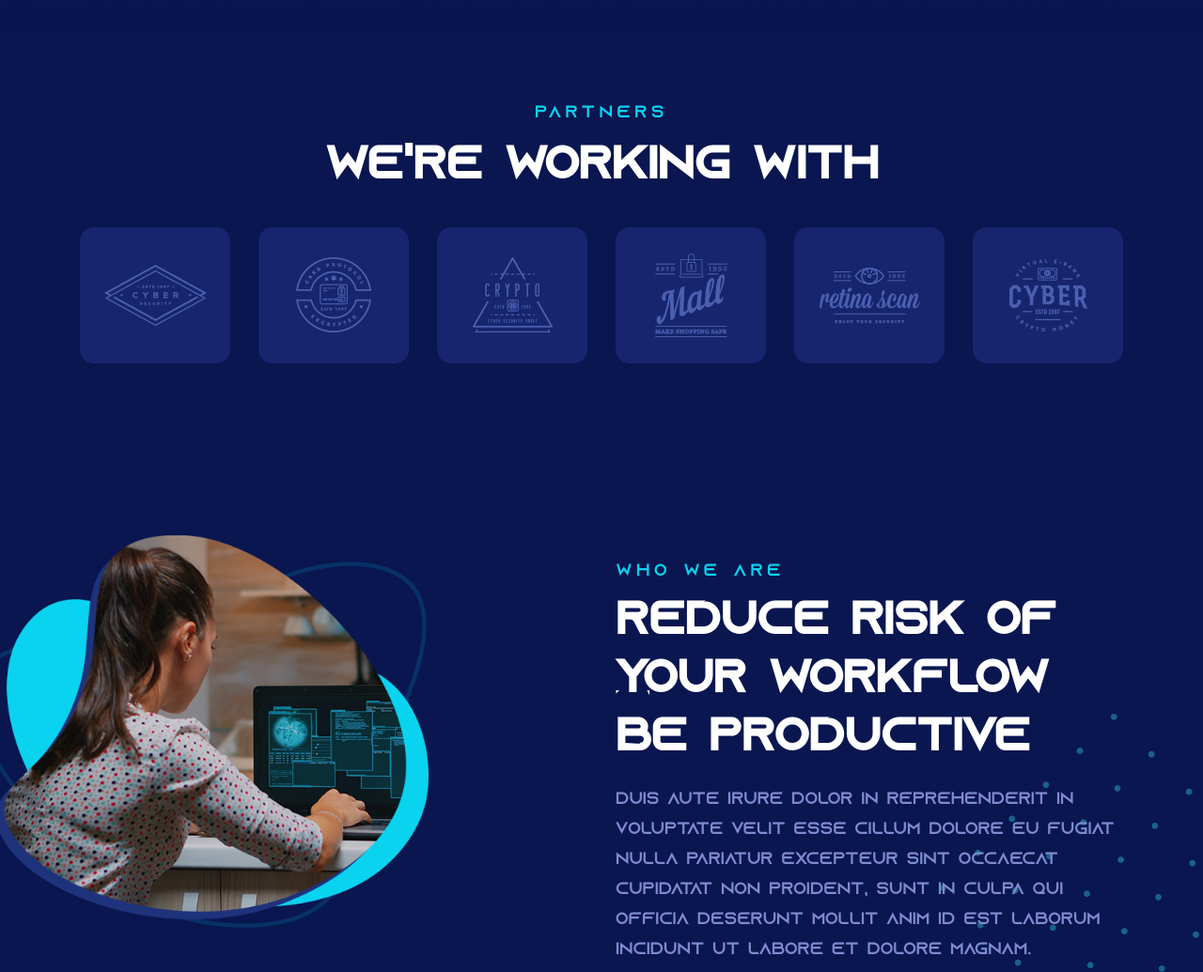
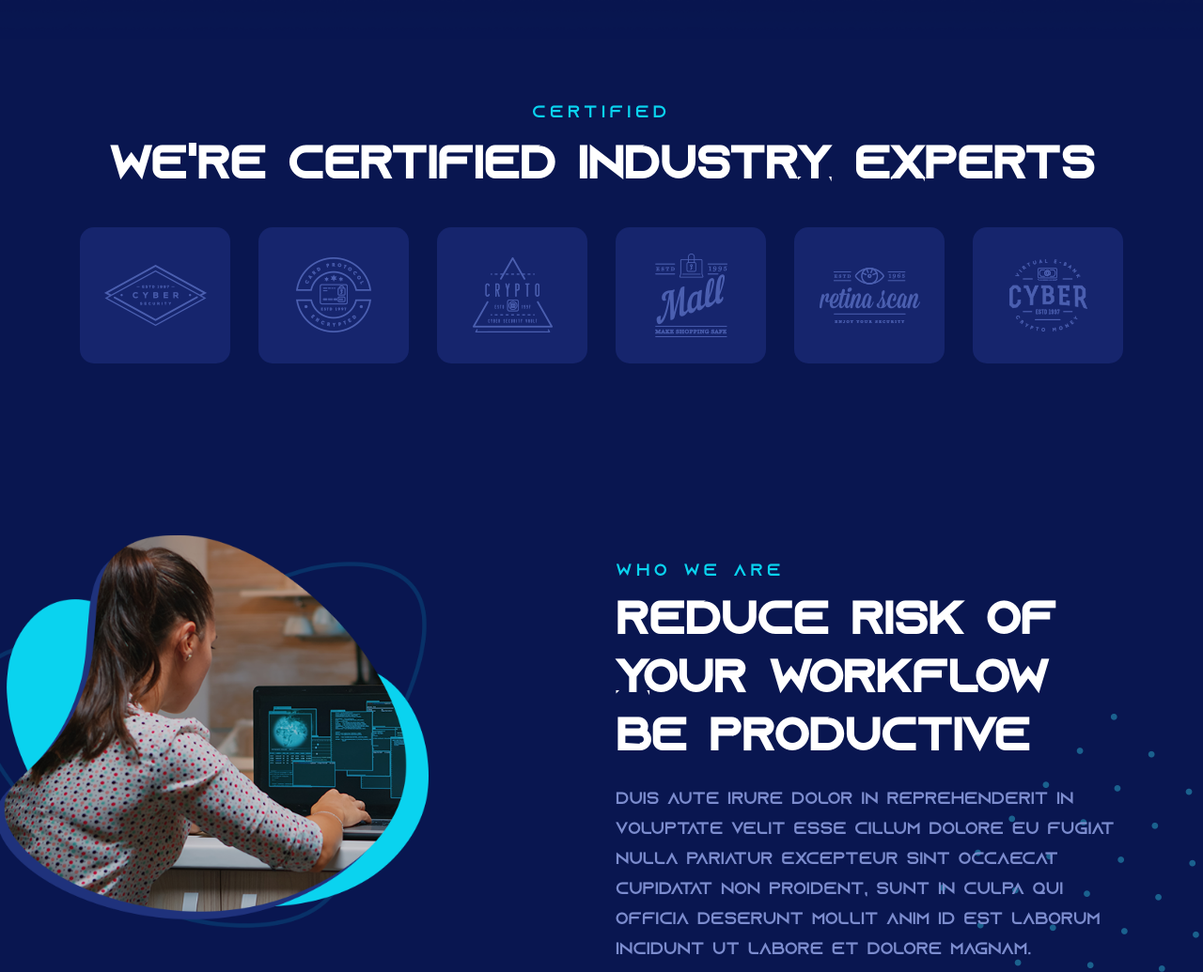
Before and after one commit to ZettaBytePK/web.github.io, a website: page index-2.html in a window 1280 px wide. Shown: the part 828-1863 px from the top of the page at 94% size. Drawn offline with nearby package versions, Linux system fonts and the light colour scheme.

Commit message:
Update index-2.html

```diff
--- a/index-2.html
+++ b/index-2.html
@@ -99,8 +99,8 @@
          <div class="slider-con w-100">
             <div class="container">
                <div class="slider-heading text-center">
-                  <h5>Partners</h5>
-                  <h2>We're Working With</h2>
+                  <h5>CERTIFIED</h5>
+                  <h2>We're Certified Industry Experts</h2>
                </div>
                <div class="row wow fadeInUp">
                   <div class="col-lg-2 col-md-4 col-6">
```
